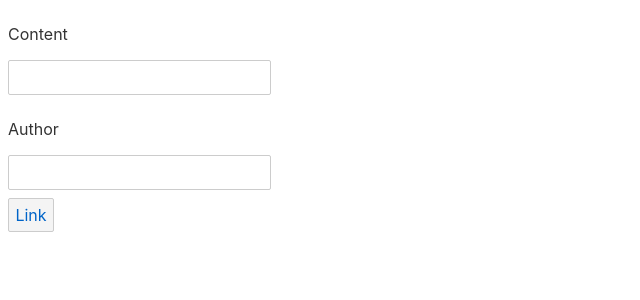
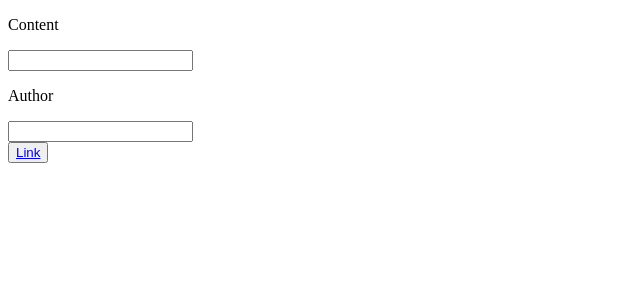
Before and after one commit to b1n01/kagata, a Svelte app: page / in a window 1280 px wide. Shown: the top 300 px of the page, without its empty margins (0-640 px from the left). Built offline with nearby package versions, Linux system fonts and the light colour scheme.

Commit message:
Update assets folder

```diff
--- a/public/assets/body.html
+++ b/public/body.html
@@ -2,25 +2,35 @@
 <html lang="en" class="h-full">
 
 <head>
-    <meta charset="UTF-8">
-    <meta http-equiv="X-UA-Compatible" content="IE=edge">
-    <meta name="viewport" content="width=device-width, initial-scale=1.0">
+	<meta charset='utf-8'>
+	<meta name='viewport' content='width=device-width,initial-scale=1'>
+
+	<title>Kataga</title>
+
+	<link rel='icon' type='image/png' href='/favicon.svg'>
     <link href="https://unpkg.com/tailwindcss@^2/dist/tailwind.min.css" rel="stylesheet">
-    <title>Kagata</title>
+
     <style>
         @font-face {
             font-family: ElectroHarmonix;
-            src: url("assets/electroharmonix.regular.ttf");
+            src: url("electroharmonix.regular.ttf");
+        }
+
+        :root {
+            --cream: #F5EEE3;
+            --blue: #15184E;
+            --red: #F63751;
         }
 
         html,
         body {
             font-family: ElectroHarmonix;
+            background-color: var(--cream);
         }
     </style>
 </head>
 
-<body class="h-full bg-red-600">
+<body class="h-full">
     <div class="flex w-full h-full justify-center items-center">
         <h1 class="text-6xl text-white border-8 p-16 m-8">{content}</h1>
     </div>
--- a/public/global.css
+++ /dev/null
@@ -1,63 +0,0 @@
-html, body {
-	position: relative;
-	width: 100%;
-	height: 100%;
-}
-
-body {
-	color: #333;
-	margin: 0;
-	padding: 8px;
-	box-sizing: border-box;
-	font-family: -apple-system, BlinkMacSystemFont, "Segoe UI", Roboto, Oxygen-Sans, Ubuntu, Cantarell, "Helvetica Neue", sans-serif;
-}
-
-a {
-	color: rgb(0,100,200);
-	text-decoration: none;
-}
-
-a:hover {
-	text-decoration: underline;
-}
-
-a:visited {
-	color: rgb(0,80,160);
-}
-
-label {
-	display: block;
-}
-
-input, button, select, textarea {
-	font-family: inherit;
-	font-size: inherit;
-	-webkit-padding: 0.4em 0;
-	padding: 0.4em;
-	margin: 0 0 0.5em 0;
-	box-sizing: border-box;
-	border: 1px solid #ccc;
-	border-radius: 2px;
-}
-
-input:disabled {
-	color: #ccc;
-}
-
-button {
-	color: #333;
-	background-color: #f4f4f4;
-	outline: none;
-}
-
-button:disabled {
-	color: #999;
-}
-
-button:not(:disabled):active {
-	background-color: #ddd;
-}
-
-button:focus {
-	border-color: #666;
-}
--- a/public/index.html
+++ b/public/index.html
@@ -6,8 +6,7 @@
 
 	<title>Kataga!!!</title>
 
-	<link rel='icon' type='image/png' href='/favicon.png'>
-	<link rel='stylesheet' href='/global.css'>
+	<link rel='icon' type='image/png' href='/favicon.svg'>
 	<link rel='stylesheet' href='/build/bundle.css'>
 
 	<script defer src='/build/bundle.js'></script>
```
Also changed, not shown: public/electroharmonix.regular.ttf (renamed from public/assets/electroharmonix.regular.ttf).
